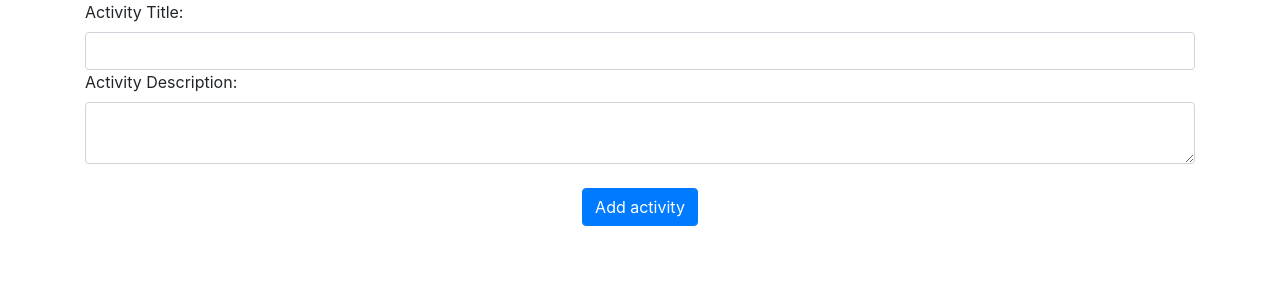
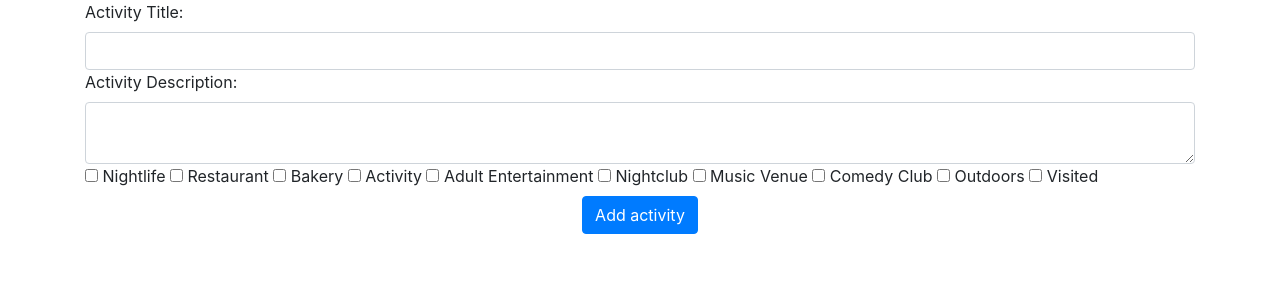
Before and after one commit to dferree/WordOfMouth, a Flask app: page /add-activity in a window 1280 px wide. Shown: the part 56-356 px from the top of the page. Run offline with Flask 3, Linux system fonts and the light colour scheme; a user stored in the database is signed in; some libraries are stand-ins or nearby versions.

Commit message:
added editing functionailty for different categories

```diff
--- /dev/null
+++ b/package.json
@@ -0,0 +1,6 @@
+{
+  "dependencies": {
+    "react": "^18.2.0",
+    "react-dom": "^18.2.0"
+  }
+}
--- a/website/templates/add_activity.html
+++ b/website/templates/add_activity.html
@@ -6,7 +6,38 @@
 
     <label for="description">Activity Description:</label>
     <textarea name="description" id="description" class="form-control" required></textarea>
-<br />
+    <label>
+        <input type="checkbox" name="nightlife"> Nightlife
+    </label>
+    <label>
+        <input type="checkbox" name="restaurant"> Restaurant
+    </label>
+    <label>
+        <input type="checkbox" name="bakery"> Bakery
+    </label>
+    <label>
+        <input type="checkbox" name="activity"> Activity
+    </label>
+    <label>
+        <input type="checkbox" name="adult_ent"> Adult Entertainment
+    </label>
+    <label>
+        <input type="checkbox" name="nightclub"> Nightclub
+    </label>
+    <label>
+        <input type="checkbox" name="music_venue"> Music Venue
+    </label>
+    <label>
+        <input type="checkbox" name="comedy_club"> Comedy Club
+    </label>
+    <label>
+        <input type="checkbox" name="outdoors"> Outdoors
+    </label>
+    <label>
+        <input type="checkbox" name="visited"> Visited
+    </label>
+
+    <br />
     <div align="center">
         <button type="submit" class="btn btn-primary"> Add activity</button>
     </div>
--- a/website/views.py
+++ b/website/views.py
@@ -12,21 +12,28 @@ views = Blueprint('views', __name__)
 @views.route('/', methods=['GET', 'POST'])
 @login_required
 def home():
+    filtered_activities= []
     if request.method == 'POST':
-        title = request.form.get('title')
-        description = request.form.get('description')
+        # Your existing code for adding a new activity
 
-        existing_activity = Activity.query.filter_by(title=title, user_id=current_user.id).first()
+    # Query activities with at least one boolean attribute set to True
+        filtered_activities = Activity.query.filter_by(user_id=current_user.id).filter(
+        db.or_(
+            Activity.nightlife == True,
+            Activity.restaurant == True,
+            Activity.bakery == True,
+            Activity.activity == True,
+            Activity.adult_ent == True,
+            Activity.nightclub == True,
+            Activity.music_venue == True,
+            Activity.comedy_club == True,
+            Activity.outdoors == True,
+            Activity.visited == True,
+        )
+    ).all()
 
-        if existing_activity:
-            flash('Activity with the same title already exists.', category='error')
-        else:
-            new_activity = Activity(title=title, description=description, user_id=current_user.id)
-            db.session.add(new_activity)
-            db.session.commit()
-            flash('Note added!', category='success')
+    return render_template("home.html", user=current_user, activities=filtered_activities)
 
-    return render_template("home.html", user=current_user)
 
 @views.route('/add-activity', methods=['GET','POST'])
 @login_required
@@ -35,13 +42,37 @@ def add_activity():
         # Handle the form submission logic
         title = request.form.get('title')
         description = request.form.get('description')
+        nightlife = 'nightlife' in request.form
+        restaurant = 'restaurant' in request.form
+        bakery = 'bakery' in request.form
+        activity = 'activity' in request.form
+        adult_ent = 'adult_ent' in request.form
+        nightclub = 'nightclub' in request.form
+        music_venue = 'music_venue' in request.form
+        comedy_club = 'comedy_club' in request.form
+        outdoors = 'outdoors' in request.form
+        visited = 'visited' in request.form
+
 
         existing_activity = Activity.query.filter_by(title=title, user_id=current_user.id).first()
 
         if existing_activity:
             flash('Activity with the same title already exists.', category='error')
         else:
-            new_activity = Activity(title=title, description=description, user_id=current_user.id)
+            new_activity = Activity(
+                title=title,
+                description=description,
+                user_id=current_user.id,
+                nightlife=nightlife,
+                restaurant=restaurant,
+                bakery=bakery,
+                activity=activity,
+                adult_ent=adult_ent,
+                nightclub=nightclub,
+                music_venue=music_venue,
+                comedy_club=comedy_club,
+                outdoors=outdoors,
+                visited=visited)
             db.session.add(new_activity)
             db.session.commit()
             flash('Activity added!', category='success')
@@ -79,10 +110,31 @@ def edit_activity(activity_id):
     if request.method == 'POST':
         title = request.form.get('title')
         description = request.form.get('description')
+        nightlife = 'nightlife' in request.form
+        restaurant = 'restaurant' in request.form
+        bakery = 'bakery' in request.form
+        activity = 'activity' in request.form
+        adult_ent = 'adult_ent' in request.form
+        nightclub = 'nightclub' in request.form
+        music_venue = 'music_venue' in request.form
+        comedy_club = 'comedy_club' in request.form
+        outdoors = 'outdoors' in request.form
+        visited = 'visited' in request.form
 
         # Update the activity with the new information
         activity_to_edit.title = title
         activity_to_edit.description = description
+        activity_to_edit.nightlife = nightlife
+        activity_to_edit.restuarant = restaurant
+        activity_to_edit.bakery = bakery
+        activity_to_edit.activity = activity
+        activity_to_edit.adult_ent = adult_ent
+        activity_to_edit.nightclub = nightclub
+        activity_to_edit.music_venue = music_venue
+        activity_to_edit.comedy_club = comedy_club
+        activity_to_edit.outdoors = outdoors
+        activity_to_edit.visited = visited
+
 
         db.session.commit()
         flash('Activity updated successfully!', category='success')
```
Also changed, not shown: website/templates/edit_activity.html (+30 -0 lines), website/templates/home.html (+29 -0 lines), instance/database.db, package-lock.json (added).
